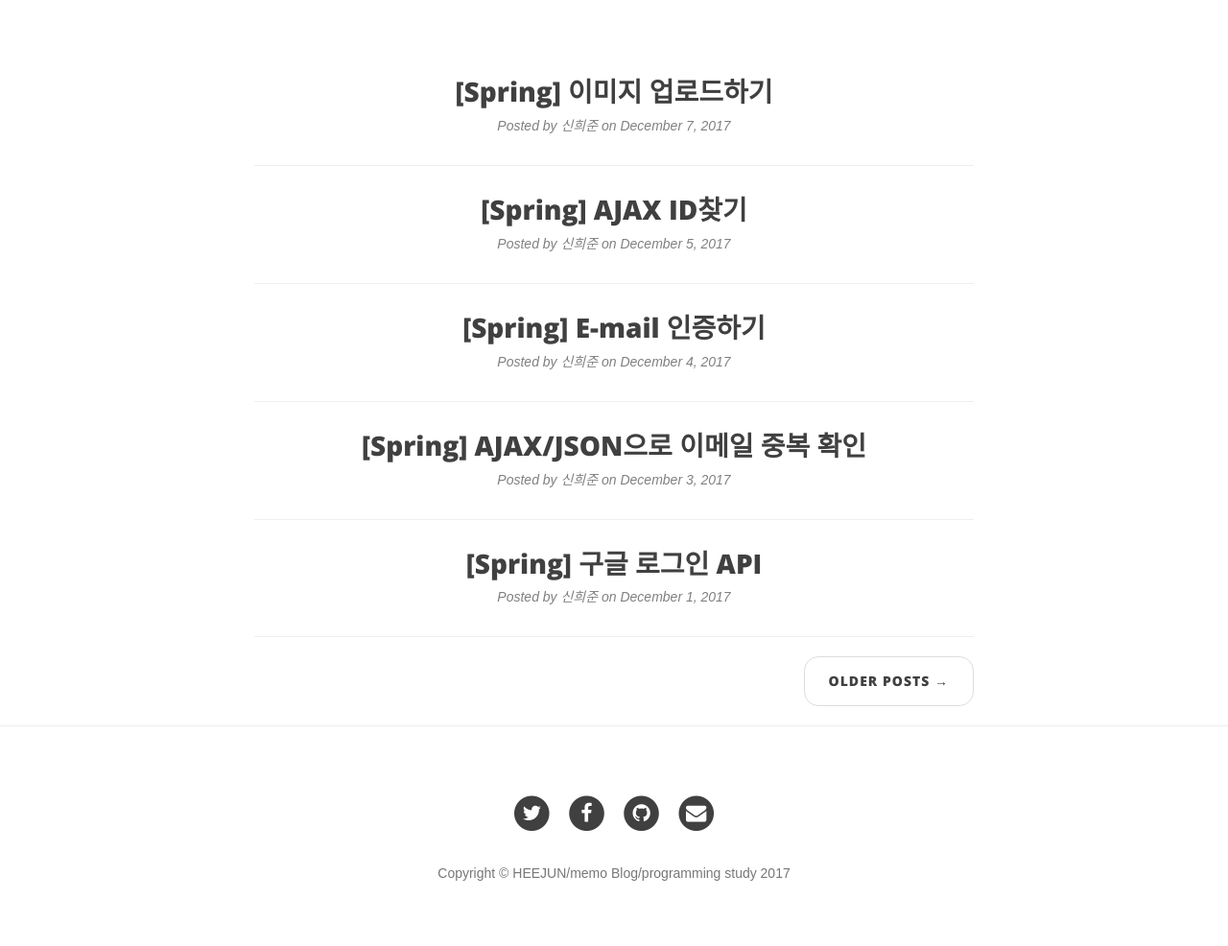
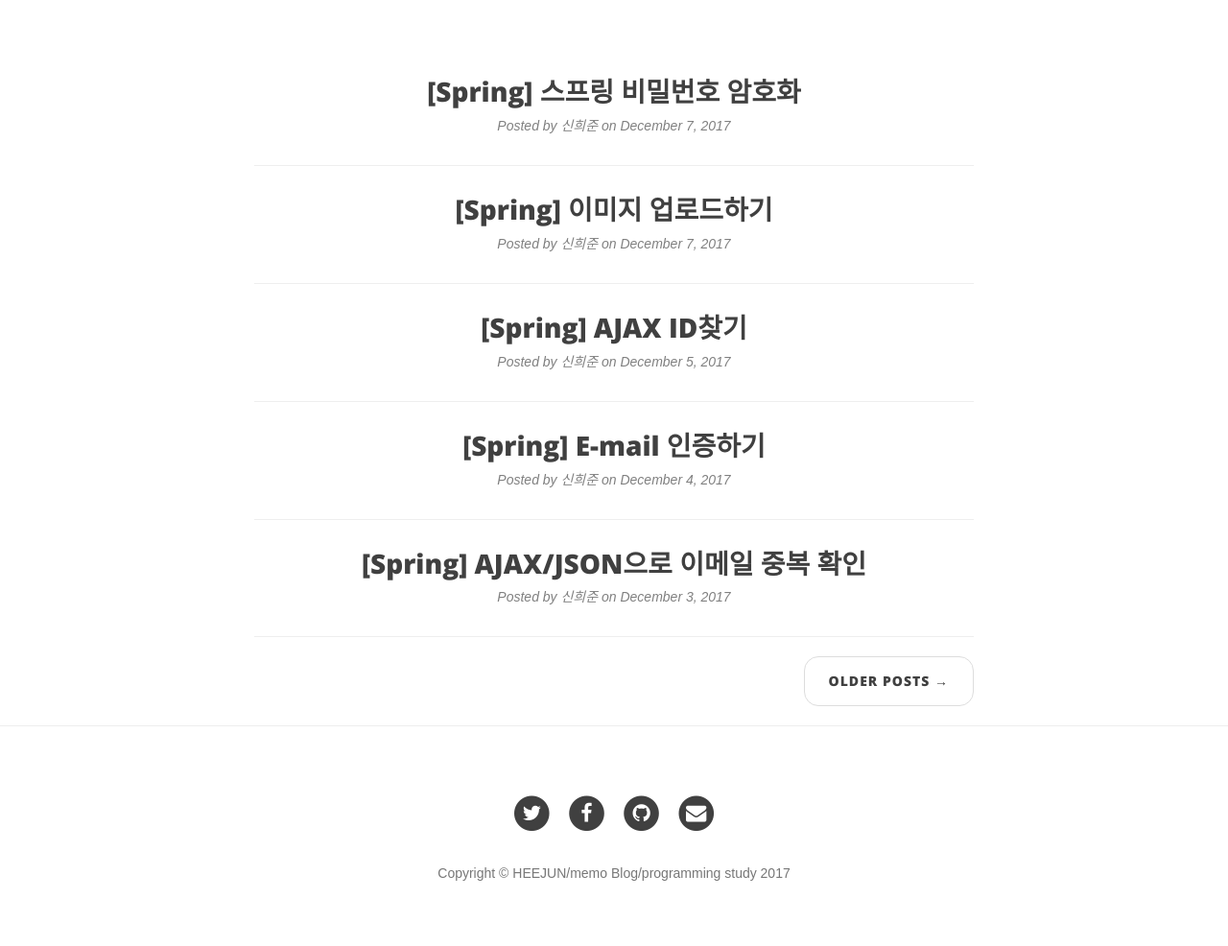
Before and after one commit to shj7242/shj7242.github.io, a Jekyll site: the page built from index.html, in a window 1280 px wide. Shown: the part 405-1391 px from the top of the page at 96% size. Built offline with Jekyll 4.4.1, drawn with Linux system fonts in a browser that asks for light colours; nearby versions of some CDN libraries; library files that are not in the unit come from our copies; the list of posts is cut into pages by our own code; part of the change alters nothing that is shown.

Commit message:
스프링 시큐리티

```diff
--- a/_includes/head.html
+++ b/_includes/head.html
@@ -1,5 +1,17 @@
 
 <head>
+
+  <!-- Global site tag (gtag.js) - Google Analytics -->
+  <script async src="https://www.googletagmanager.com/gtag/js?id=UA-110963959-1"></script>
+  <script>
+    window.dataLayer = window.dataLayer || [];
+    function gtag(){dataLayer.push(arguments);}
+    gtag('js', new Date());
+
+    gtag('config', 'UA-110963959-1');
+  </script>
+
+
 <meta name="naver-site-verification" content="f160c36b2637b2a08e6d54ed44220e1d92fee7b1"/>
     <meta charset="utf-8">
     <meta http-equiv="X-UA-Compatible" content="IE=edge">
--- a/_layouts/default.html
+++ b/_layouts/default.html
@@ -1,5 +1,6 @@
 <!DOCTYPE html>
 <html lang="en">
+
 
 {% include head.html %}
 
--- /dev/null
+++ b/_posts/2017-12-10-Spring31.markdown
@@ -0,0 +1,138 @@
+---
+layout:     post
+title:      "[Spring] 스프링 비밀번호 암호화"
+
+date:       2017-12-07 17:55:00
+author:     "신희준"
+header-img: "img/post-bg-02.jpg"
+comments: true
+---
+
+
+<head>
+ <meta property="og:type" content="website">
+ <meta property="og:title" content="스프링 시큐리티, 비밀번호 암호화 하기">
+ <meta property="og:description" content="스프링 시큐리티를 활용하여 비밀번호를 암호화 하여 데이터베이스에 저장하고 암호화 된 비밀번호를 가져와 인코딩 되어있지 않은 비밀번호와 비교하는 방법">
+ <meta property="og:url" content="http://shj7242.github.io/2017/12/10/Spring31/">
+
+ <meta name="twitter:card" content="summary">
+  <meta name="twitter:title" content="스프링 시큐리티, 비밀번호 암호화 하기">
+  <meta name="twitter:description" content="스프링 시큐리티를 활용하여 비밀번호를 암호화 하여 데이터베이스에 저장하고 암호화 된 비밀번호를 가져와 인코딩 되어있지 않은 비밀번호와 비교하는 방법">
+  <meta name="FACEBOOK:domain" content="http://shj7242.github.io/2017/12/10/Spring31/">
+  <meta name="facebook:card" content="summary">
+   <meta name="facebook:title" content="스프링 시큐리티, 비밀번호 암호화 하기">
+   <meta name="facebook:description" content="스프링 시큐리티를 활용하여 비밀번호를 암호화 하여 데이터베이스에 저장하고 암호화 된 비밀번호를 가져와 인코딩 되어있지 않은 비밀번호와 비교하는 방법">
+   <meta name="facebook:domain" content="http://shj7242.github.io/2017/12/10/Spring31/">
+
+
+ </head>
+
+
+<br>
+<H4 style ="font-weight:bold; color:black;"> </H4>
+<br>
+<H4 style ="font-weight:bold; color : black">2017 - 12 - 10 (토)</H4>
+
+<br>
+
+> 데이터베이스 암호화 방식 vs 스프링 시큐리티
+
+개발자가 패스워드 암호화에서 알아야 할점 : <a href =http://egloos.zum.com/springmvc/v/520257>http://egloos.zum.com/springmvc/v/520257</a>
+
+* 데이터베이스에서 제공하는 (mysql , oracle 등) 암호화에 의존해서는 안된다.
+
+물론 많은 중소 웹사이트들이 위와 같이 데이터베이스 단계에서 암호화를 많이 활용하고 있다. 그 이유는 우리가 일전에 트랜잭션을 설명하면서 했던 것과 동일하게 코드 상의 복잡함을 줄이기 위한 불가피한 선택이었을 것이다. 허나 스프링 시큐리티를 이용한다면 이런 복잡한 암호화 단계를 개발영역으로 끌어들임과 동시에 코드 상의 복잡함도 대부분 축소할 수 있게 된다. 더욱이 스프링 시큐리티는 암호화 클래스를 빈으로 설정한 뒤 따로 주입받아 사용하기 때문에 기능의 확장에 있어서도 매우 자유롭다.
+
+결론 : 스프링시큐리티 > 데이터베이스 암호화
+
+
+
+> 스프링 시큐리티로 비밀번호 암호화하기
+
+<br>
+
+1 . 라이브러리 추가하기 : 이 라이브러리를 추가할 때 조심해야하는 것은 스프링 버전과 잘 맞는지 확인해야하는 것이다. 만일 잘 물리지 않는 버전을 사용했을 때 라이브러리를 날리고 다시설치해야한다.
+
+~~~xml
+<dependency>
+    <groupId>org.springframework.security</groupId>
+    <artifactId>spring-security-web</artifactId>
+    <version>4.1.0.RELEASE</version>
+  </dependency>
+  <dependency>
+    <groupId>org.springframework.security</groupId>
+    <artifactId>spring-security-core</artifactId>
+    <version>4.1.0.RELEASE</version>
+  </dependency>
+  <dependency>
+    <groupId>org.springframework.security</groupId>
+    <artifactId>spring-security-config</artifactId>
+    <version>4.1.0.RELEASE</version>
+</dependency>
+~~~
+
+2 . spring-security.xml 생성 : 해당 xml 문서에는 비밀번호 암호화인코딩을 위한 bean을 추가해준다.
+BcryptPasswordEncoder 는 비밀번호 암호화 메서드, 인코딩된 비밀번호와 Raw 형태의 비밀번호를 비교해주는 메서드를 제공한다. 하지만 비밀번호를 디코딩하는 메서드는 지원하지 않는다.
+
+~~~xml
+<?xml version="1.0" encoding="UTF-8"?>
+<beans:beans xmlns="http://www.springframework.org/schema/security"
+    xmlns:beans="http://www.springframework.org/schema/beans"
+    xmlns:xsi="http://www.w3.org/2001/XMLSchema-instance"
+    xsi:schemaLocation="http://www.springframework.org/schema/beans
+    http://www.springframework.org/schema/beans/spring-beans.xsd
+    http://www.springframework.org/schema/security
+    http://www.springframework.org/schema/security/spring-security.xsd">
+
+    <beans:bean id="bcryptPasswordEncoder" class="org.springframework.security.crypto.bcrypt.BCryptPasswordEncoder" />
+
+</beans:beans>
+~~~
+
+3 . web.xml 에 로드시 spring-security.xml 을 읽어오도록 파라미터를 추가한다.
+
+~~~xml
+<context-param>
+  <param-name>contextConfigLocation</param-name>
+  <param-value>
+      /WEB-INF/spring/root-context.xml
+      /WEB-INF/spring/spring-security.xml
+  </param-value>
+~~~
+
+4 . 이제 BCryptPasswordEncoder 클래스에서 제공해주는 메서드를 의존성주입을 통해 사용할 수 있게되었다. 서비스 단에서 회원가입 시 비밀번호를 암호화 해주는 코드를 추가한다.
+
+~~~java
+@Override
+public void create(UserVO vo) throws Exception {
+
+  String encPassword = passwordEncoder.encode(vo.getUser_password());
+  vo.setUser_password(encPassword);
+  logger.info("암호화된 비밀번호 : "+vo.getUser_password());
+
+  dao.insertUser(vo); // 회원가입 DAO
+}
+~~~
+
+5 . 이 후 DAO 에서 서비스에서 전달받은 vo 를 전달하면 데이터베이스에 인코딩된 데이터가 저장된다.
+
+6 . 인코딩 비밀번호와 인코딩 되지 않은 비밀번호를 비교하는 메서드를 통해 로그인 기능을 구현할 수 있다. BCryptPasswordEncoder 빈의 matches(rawData , encodedData) 메서드를 활용하면 로우 데이터와 인코딩 데이터를 비교할 수 있게 된다.
+
+~~~JAVA
+@Override
+public UserVO login(LoginDTO dto) throws Exception {
+  // TODO Auto-generated method stub
+
+  String pw = dao.getUserPw(dto.getUser_email()).getUser_password();
+  logger.info("암호화 비밀번호"+pw);
+  String rawPw = dto.getUser_password();
+  logger.info("비밀번호"+rawPw);
+  if(passwordEncoder.matches(rawPw, pw)) {
+    logger.info("비밀번호 일치");
+    dto.setUser_password(pw);
+  }else {
+    logger.info("비밀번호 불일치");
+  }
+  return dao.login(dto);
+}
+~~~
```
